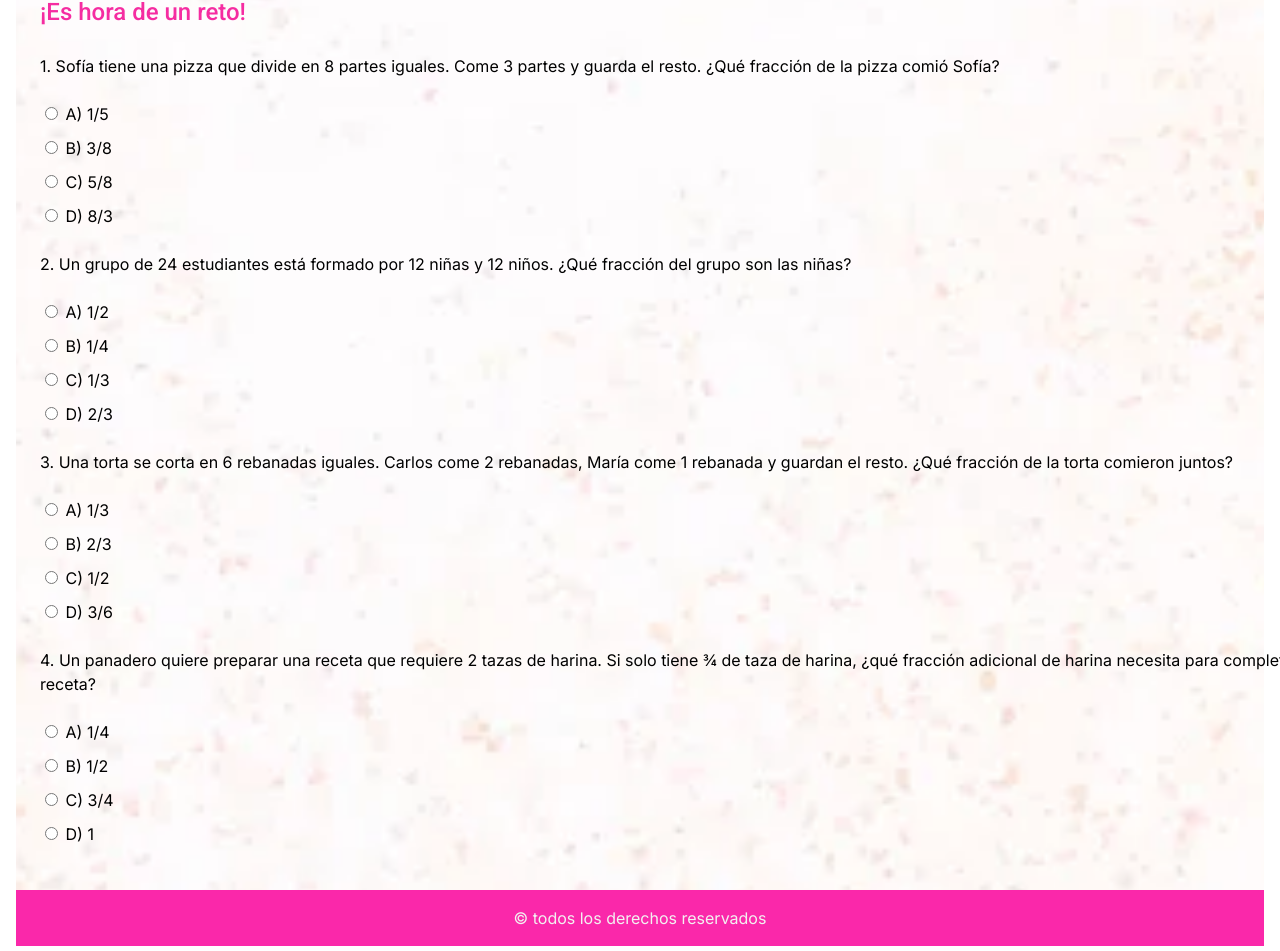
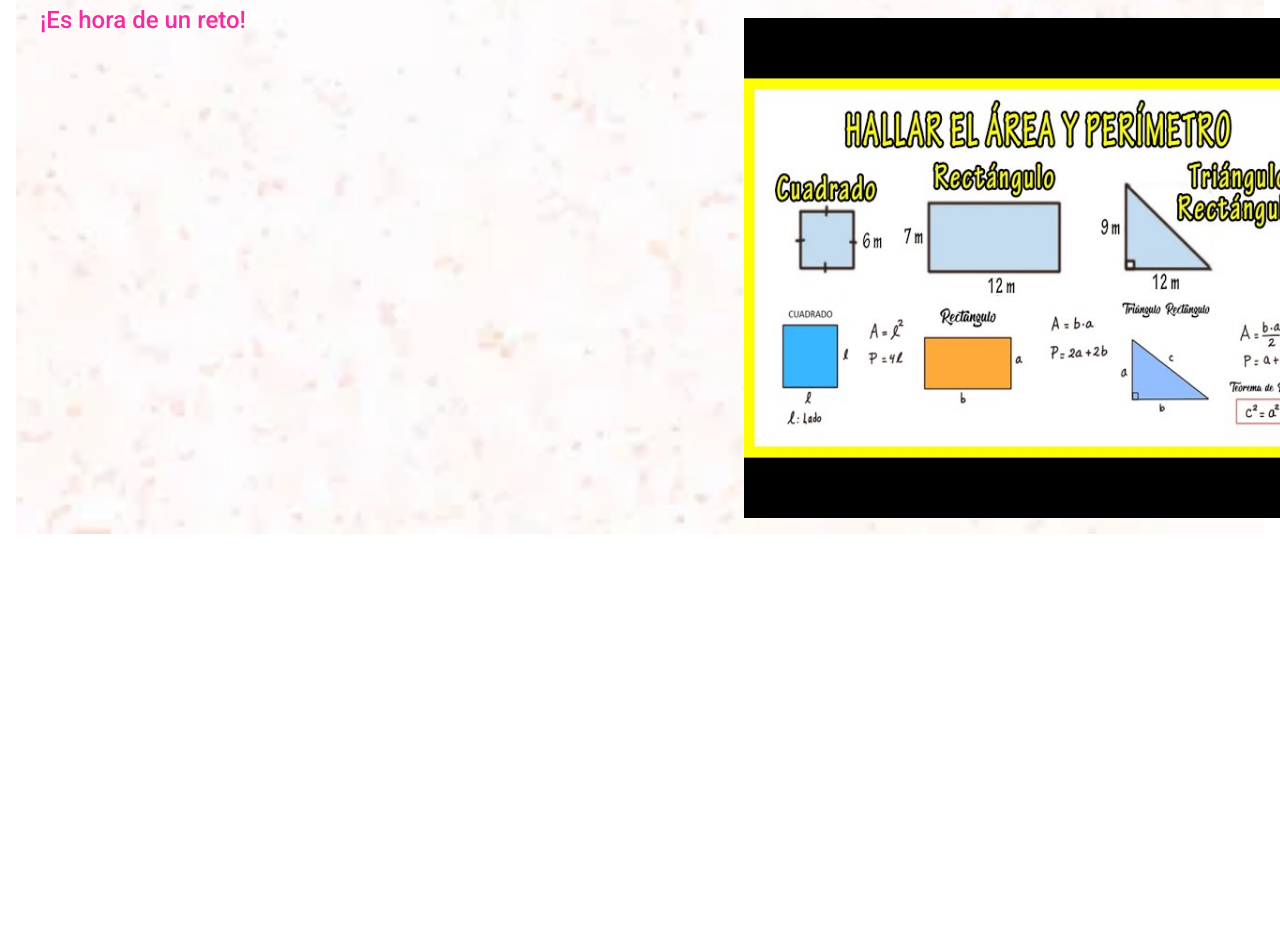
Before and after one commit to GabrielMM89/TrabajoFinal, an Angular app: page / in a window 1280 px wide. Shown: the part 3590-4541 px from the top of the page. After the commit the page ends 4132 px from the top, so only its background shows below. Built offline with nearby package versions, Linux system fonts and the light colour scheme.

Commit message:
Estos son los cambios finales del pensamiento2 que pude realizar

```diff
--- a/src/app/pensamiento2/pensamiento2.component.html
+++ b/src/app/pensamiento2/pensamiento2.component.html
@@ -79,105 +79,7 @@
                             <li>Puerta y ventanas: Utiliza formas más pequeñas, como rectángulos y cuadrados, para representar la puerta y las ventanas de la casa.</li>
                         </ul>
 
-                        Para hallar el área de un polígono, en especial los cuadriláteros como los rectángulos y los cuadrados, debemos tener en cuenta las medidas de su base y su altura, para luego encontrarla a partir del producto de ambas medidas. Ahora bien, en el caso de los triángulos, estos son la mitad
-                        de un cuadrado o rectángulo, dividiéndola desde sus diagonales como se muestra en la siguiente imagen:
-
-
+                       <p style="text-align: justify; color: rgb(8, 8, 8);"> > Para hallar el área de un polígono, en especial los cuadriláteros como los rectángulos y los cuadrados, debemos tener en cuenta las medidas de su base y su altura, para luego encontrarla a partir del producto de ambas medidas. Ahora bien, en el caso de los triángulos, estos son la mitad
+                        de un cuadrado o rectángulo, dividiéndola desde sus diagonales como se muestra en la siguiente imagen:</p>
+                        <img src="./../../assets/área.jpg" alt="main image" width="600" height="500" style="float: right; margin: 16px;">
                     <h2><span style="color: rgb(245, 44, 161);">¡Es hora de un reto!</span></h2>
-            <div class="pregunta">
-                <p >1. Sofía tiene una pizza que divide en 8 partes iguales. Come 3 partes y guarda el resto. ¿Qué fracción de la pizza comió Sofía?</p>
-                <div class="respuestas">
-                    <label>
-                        <input type="radio" name="respuesta" value="A">
-                        A) 1/5
-                    </label>
-                    <label>
-                        <input type="radio" name="respuesta" value="B">
-                        B) 3/8
-                    </label>
-                    <label>
-                        <input type="radio" name="respuesta" value="C">
-                        C) 5/8
-                    </label>
-                    <label>
-                        <input type="radio" name="respuesta" value="D">
-                        D) 8/3
-                    </label>
-                </div>
-            </div>
-            <div class="pregunta">
-                <p >2. Un grupo de 24 estudiantes está formado por 12 niñas y 12 niños. ¿Qué fracción del grupo son las niñas?</p>
-                <div class="respuestas">
-                    <label>
-                        <input type="radio" name="respuesta" value="A">
-                        A) 1/2
-                    </label>
-                    <label>
-                        <input type="radio" name="respuesta" value="B">
-                        B) 1/4
-                    </label>
-                    <label>
-                        <input type="radio" name="respuesta" value="C">
-                        C) 1/3
-                    </label>
-                    <label>
-                        <input type="radio" name="respuesta" value="D">
-                        D) 2/3
-                    </label>
-                </div>
-            </div>
-            <div class="pregunta">
-                <p >3.  Una torta se corta en 6 rebanadas iguales. Carlos come 2 rebanadas, María come 1 rebanada y guardan el resto. ¿Qué fracción de la torta comieron juntos?</p>
-                <div class="respuestas">
-                    <label>
-                        <input type="radio" name="respuesta" value="A">
-                        A) 1/3
-                    </label>
-                    <label>
-                        <input type="radio" name="respuesta" value="B">
-                        B) 2/3
-                    </label>
-                    <label>
-                        <input type="radio" name="respuesta" value="C">
-                        C) 1/2
-                    </label>
-                    <label>
-                        <input type="radio" name="respuesta" value="D">
-                        D) 3/6
-                    </label>
-                </div>
-            </div>
-            <div class="pregunta">
-                <p >4.  Un panadero quiere preparar una receta que requiere 2 tazas de harina. Si solo tiene ¾ de taza de harina, ¿qué fracción adicional de harina necesita para completar la receta?</p>
-                <div class="respuestas">
-                    <label>
-                        <input type="radio" name="respuesta" value="A">
-                        A) 1/4
-                    </label>
-                    <label>
-                        <input type="radio" name="respuesta" value="B">
-                        B) 1/2
-                    </label>
-                    <label>
-                        <input type="radio" name="respuesta" value="C">
-                        C) 3/4
-                    </label>
-                    <label>
-                        <input type="radio" name="respuesta" value="D">
-                        D) 1
-                    </label>
-                </div>
-            </div>
-
-        </section>
-
-    </section>
-
-    <footer>
-        <div class="container d-flex justify-center m-auto">
-            <span>&copy; todos los derechos reservados</span>
-        </div>
-    </footer>
-</body>
-
-</html>
```
Also changed, not shown: src/assets/área.jpg (added).
